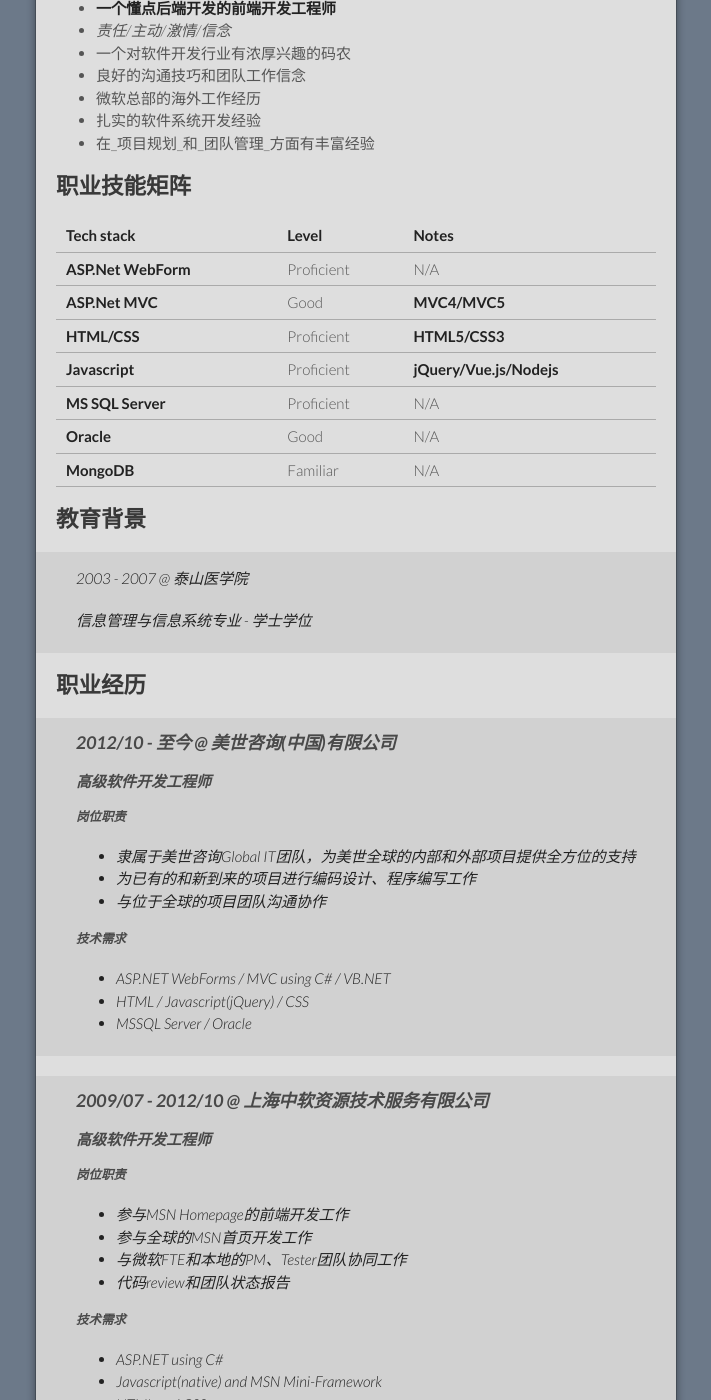
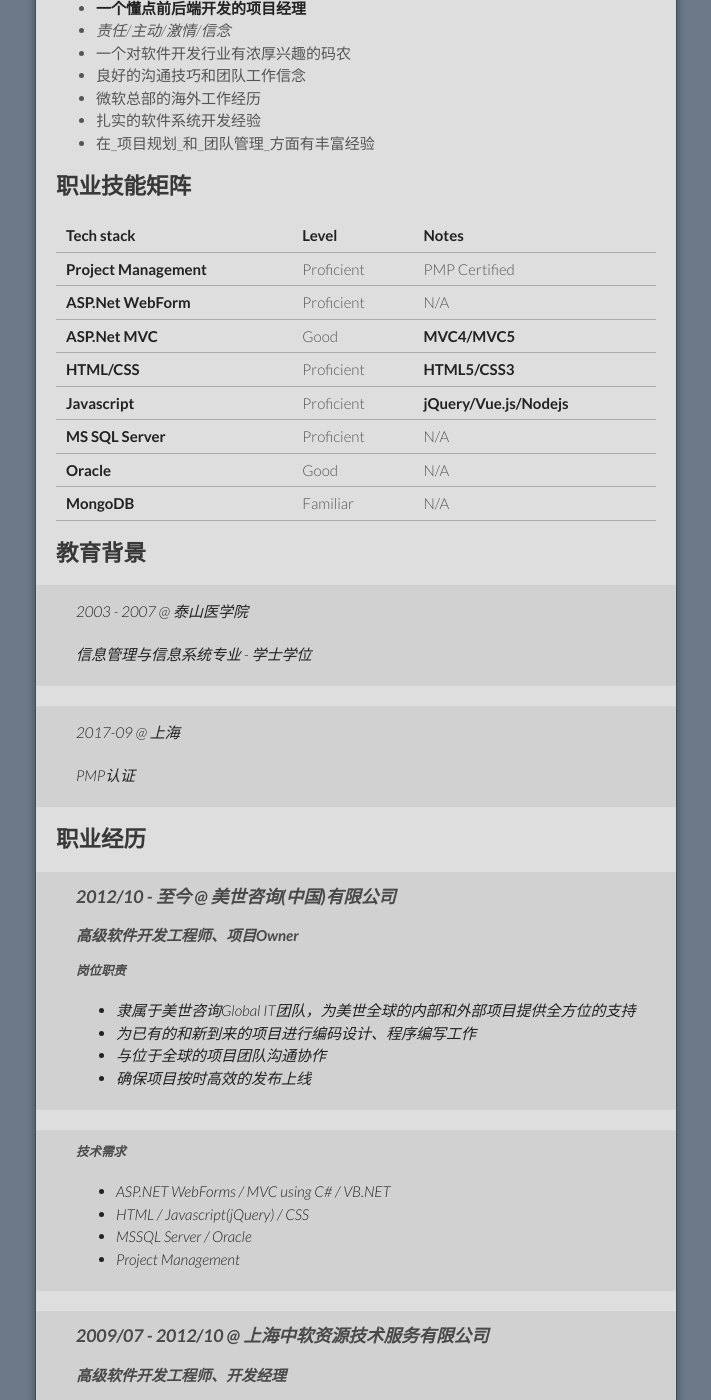
Before and after one commit to Naico/naico.github.io, a Jekyll site: the page built from cv/indexcn.md, in a window 1280 px wide and 1400 px high, scrolled down 487 px. Shown: the whole window, without its empty margins (284-995 px from the left). Built offline with Jekyll 4.4.1, drawn with Linux system fonts in a browser that asks for light colours; a script that is not in the unit is left out.

Commit message:
Modify with PMP

```diff
--- a/cv/indexcn.md
+++ b/cv/indexcn.md
@@ -13,7 +13,7 @@ title: 个人简历 - 王宏宇(Naico)
 
 ## 个人简介
 
-* **一个懂点后端开发的前端开发工程师**
+* **一个懂点前后端开发的项目经理**
 * _责任/主动/激情/信念_
 * 一个对软件开发行业有浓厚兴趣的码农
 * 良好的沟通技巧和团队工作信念
@@ -25,6 +25,7 @@ title: 个人简历 - 王宏宇(Naico)
 
 | Tech stack             | Level         | Notes                    |
 |:-----------------------|:--------------|:-------------------------|
+| **Project Management** | Proficient    | PMP Certified            |
 | **ASP.Net WebForm**    | Proficient    | N/A                      |
 | **ASP.Net MVC**        | Good          | **MVC4/MVC5**            |
 | **HTML/CSS**           | Proficient    | **HTML5/CSS3**           |
@@ -39,27 +40,34 @@ title: 个人简历 - 王宏宇(Naico)
 >
 > 信息管理与信息系统专业 - 学士学位
 
+> 2017-09 @ 上海
+>
+> PMP认证
+
 ## 职业经历
 
 > ### 2012/10 - 至今  @ 美世咨询(中国)有限公司
 >
-> #### 高级软件开发工程师
+> #### 高级软件开发工程师、项目Owner
 >
 > ##### 岗位职责
 >
 > * 隶属于美世咨询Global IT团队，为美世全球的内部和外部项目提供全方位的支持
 > * 为已有的和新到来的项目进行编码设计、程序编写工作
 > * 与位于全球的项目团队沟通协作
+> * 确保项目按时高效的发布上线
+
 >
 > ##### 技术需求
 >
 > * _ASP.NET WebForms / MVC using C# / VB.NET_
 > * _HTML / Javascript(jQuery) / CSS_
 > * _MSSQL Server / Oracle_
+> * _Project Management_
 
 > ### 2009/07 - 2012/10 @ 上海中软资源技术服务有限公司
 >
-> #### 高级软件开发工程师
+> #### 高级软件开发工程师、开发经理
 >
 > ##### 岗位职责
 >
@@ -74,6 +82,7 @@ title: 个人简历 - 王宏宇(Naico)
 > * _HTML and CSS_
 > * _XML and XSLT/XPATH_
 > * _Silverlight_
+> * _Project Management_
 
 > ### 2007/07 - 2009/07 @ 谷粒软件(上海)有限公司
 >
```
Also changed, not shown: cv/index.md (+11 -3 lines).
